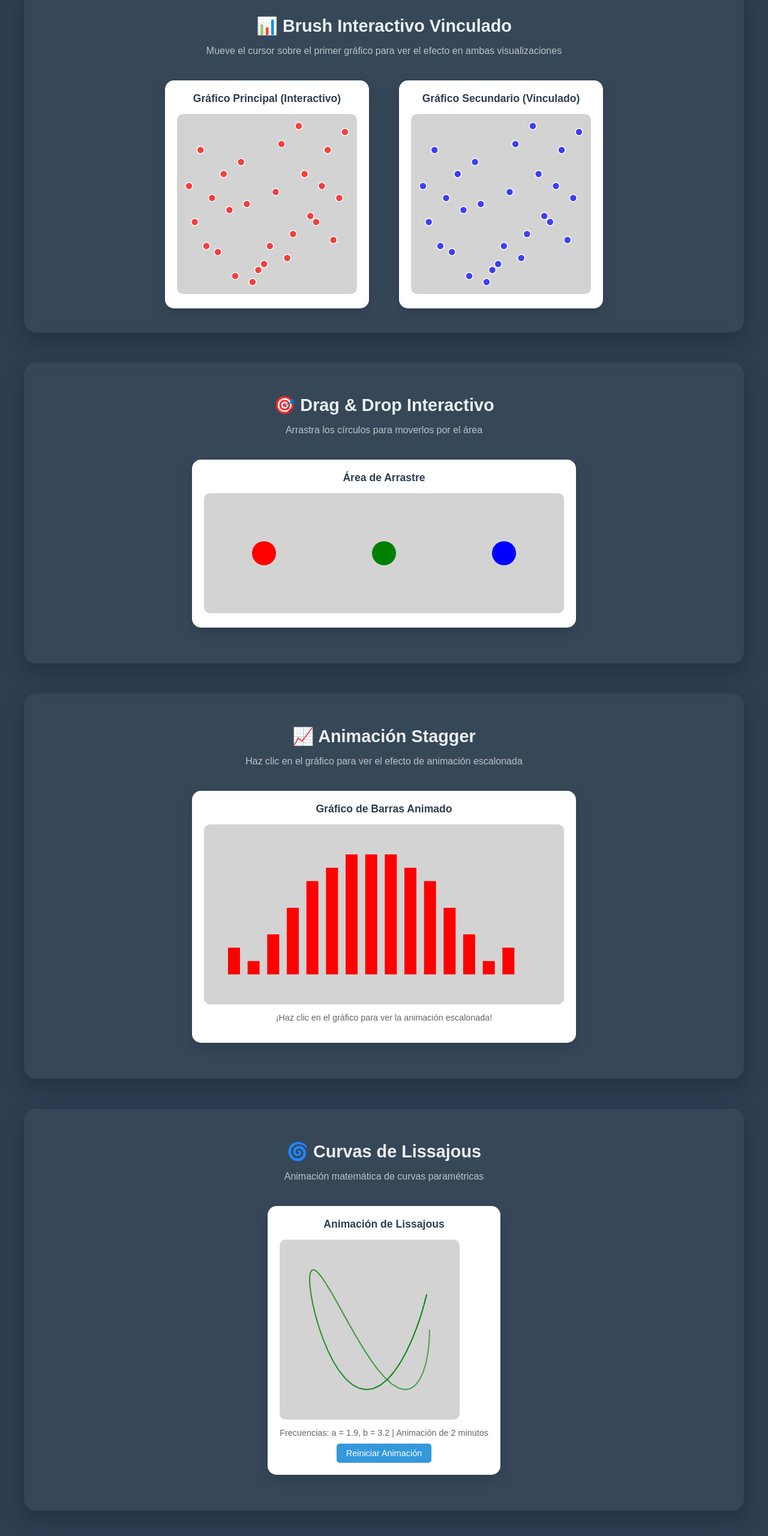
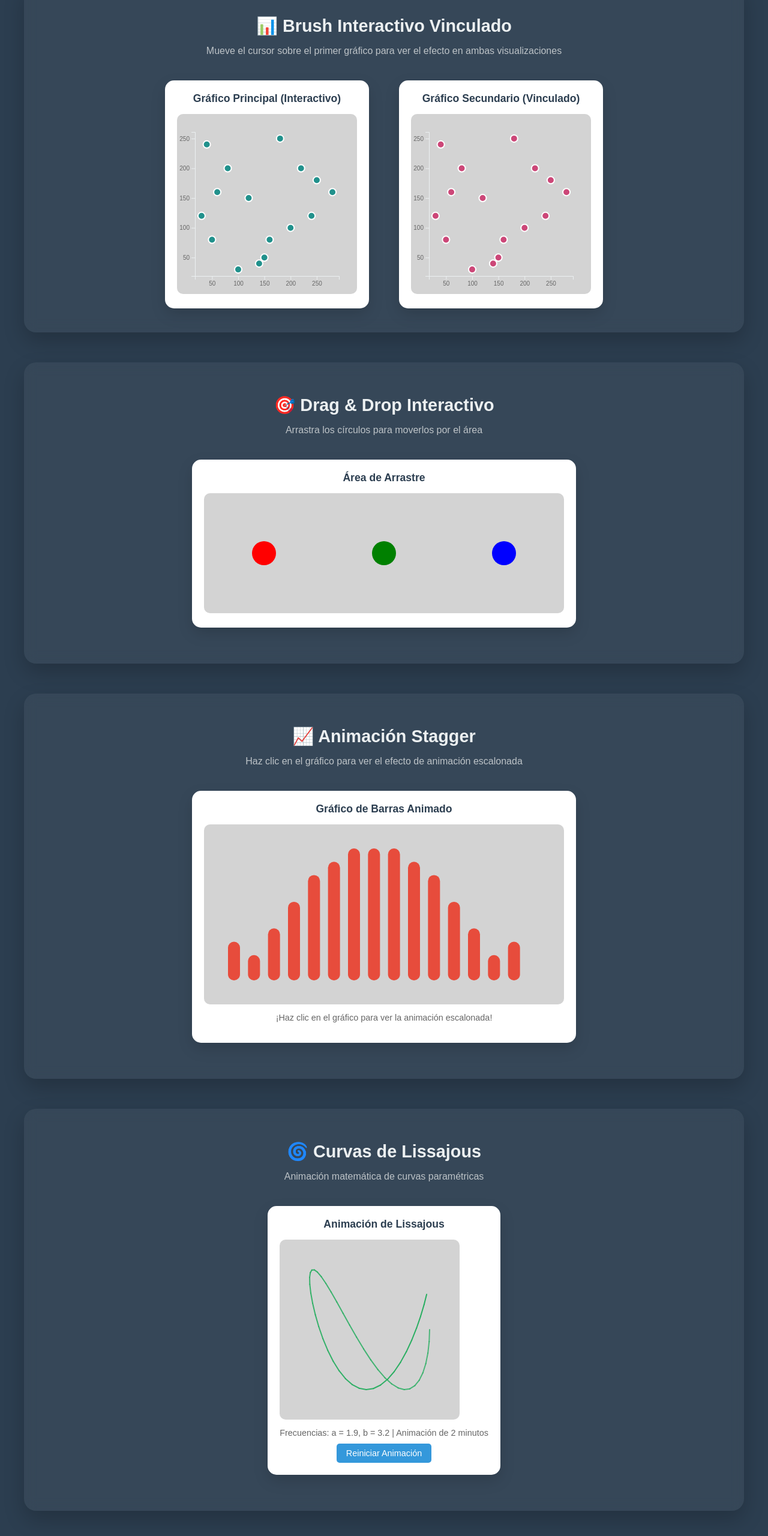
Before and after one commit to AlanVAal/Primer-informe-D3, a plain HTML site: page index.html in a window 1280 px wide. Shown: the part 945-3505 px from the top of the page at 60% size. Drawn offline with nearby package versions, Linux system fonts and the light colour scheme; animation ran at ten frames a second.

Commit message:
Update index.html

```diff
--- a/index.html
+++ b/index.html
@@ -137,7 +137,6 @@
             }
         }
     </style>
-    <script src="https://d3js.org/d3.v7.min.js"></script>
 </head>
 <body>
     <div class="container">
@@ -239,6 +238,7 @@
         </div>
     </div>
 
+    <script src="https://d3js.org/d3.v7.min.js"></script>
     <script>
         // ============== VISUALIZACIÓN 1: EFECTO DE FUEGO ==============
         function initFireEffect() {
@@ -252,7 +252,6 @@
 
             let lastPosition = [0, 0];
             let lastTime = Date.now();
-            let fireParticles = [];
 
             function createFireParticle(x, y, intensity) {
                 const particle = svg.append('circle')
@@ -271,8 +270,6 @@
                     .on('end', function() {
                         particle.remove();
                     });
-
-                fireParticles.push(particle);
             }
 
             svg.on('mousemove', function(event) {
@@ -285,8 +282,8 @@
                 const deltaTime = currentTime - lastTime;
                 const speed = distance / (deltaTime || 1);
 
-                txt.attr('x', 18 + pt[0])
-                   .attr('y', 6 + pt[1])
+                txt.attr('x', Math.min(pt[0] + 10, 380))
+                   .attr('y', Math.max(pt[1] - 10, 20))
                    .text('🔥 (' + Math.round(pt[0]) + ',' + Math.round(pt[1]) + ') Velocidad: ' + speed.toFixed(1));
 
                 const speedThreshold = 1.5;
@@ -308,93 +305,115 @@
             });
         }
 
-        // ============== VISUALIZACIÓN 2: BRUSH INTERACTIVO (CORREGIDA) ==============
+        // ============== VISUALIZACIÓN 2: BRUSH INTERACTIVO ==============
         function initBrushVisualization() {
-            // Datos de ejemplo
             const data = [
                 {'A': 50, 'B': 80}, {'A': 120, 'B': 150}, {'A': 200, 'B': 100}, {'A': 80, 'B': 200},
                 {'A': 150, 'B': 50}, {'A': 250, 'B': 180}, {'A': 30, 'B': 120}, {'A': 180, 'B': 250},
                 {'A': 100, 'B': 30}, {'A': 220, 'B': 200}, {'A': 60, 'B': 160}, {'A': 160, 'B': 80},
-                {'A': 240, 'B': 120}, {'A': 40, 'B': 240}, {'A': 140, 'B': 40}, {'A': 280, 'B': 160},
-                {'A': 20, 'B': 180}, {'A': 190, 'B': 60}, {'A': 110, 'B': 220}, {'A': 270, 'B': 90},
-                {'A': 90, 'B': 140}, {'A': 210, 'B': 280}, {'A': 130, 'B': 20}, {'A': 260, 'B': 240},
-                {'A': 70, 'B': 70}, {'A': 170, 'B': 170}, {'A': 230, 'B': 130}, {'A': 290, 'B': 270}
+                {'A': 240, 'B': 120}, {'A': 40, 'B': 240}, {'A': 140, 'B': 40}, {'A': 280, 'B': 160}
             ];
 
-            function makeBrush() {
             const svg1 = d3.select("#brush1");
             const svg2 = d3.select("#brush2");
 
-                // Configurar dimensiones
-                const margin = {top: 20, right: 20, bottom: 20, left: 20};
+            // Ajustar márgenes para dar más espacio a los puntos
+            const margin = {top: 30, right: 30, bottom: 30, left: 30};
             const width = 300 - margin.left - margin.right;
             const height = 300 - margin.top - margin.bottom;
 
-                // Limpiar SVGs
             svg1.selectAll("*").remove();
             svg2.selectAll("*").remove();
 
-                // Crear grupos
             const g1 = svg1.append("g").attr("transform", `translate(${margin.left},${margin.top})`);
             const g2 = svg2.append("g").attr("transform", `translate(${margin.left},${margin.top})`);
 
-                // Escalas de posicionamiento
+            // Calcular el dominio real de los datos para asegurar que todos los puntos sean visibles
+            const xExtent = d3.extent(data, d => d.A);
+            const yExtent = d3.extent(data, d => d.B);
+
+            // Agregar un pequeño padding a los dominios
+            const xPadding = (xExtent[1] - xExtent[0]) * 0.05;
+            const yPadding = (yExtent[1] - yExtent[0]) * 0.05;
+
             const xScale = d3.scaleLinear()
-                    .domain(d3.extent(data, d => d.A))
+                .domain([xExtent[0] - xPadding, xExtent[1] + xPadding])
                 .range([0, width]);
 
             const yScale = d3.scaleLinear()
-                    .domain(d3.extent(data, d => d.B))
+                .domain([yExtent[0] - yPadding, yExtent[1] + yPadding])
                 .range([height, 0]);
 
-                // Escalas de color corregidas
-                const sc1 = d3.scaleLinear()
-                    .domain([0, 50, 100])
-                    .range(["lime", "yellow", "red"]);
+            const sc1 = d3.scaleSequential(d3.interpolateViridis).domain([0, 200]);
+            const sc2 = d3.scaleSequential(d3.interpolatePlasma).domain([0, 200]);
 
-                const sc2 = d3.scaleLinear()
-                    .domain([0, 50, 100])
-                    .range(["lime", "yellow", "blue"]);
+            // Agregar ejes para mejor visualización
+            const xAxis = d3.axisBottom(xScale).ticks(5);
+            const yAxis = d3.axisLeft(yScale).ticks(5);
 
-                const cs1 = drawCircles(g1, data, d => xScale(d.A), d => yScale(d.B), sc1);
-                const cs2 = drawCircles(g2, data, d => xScale(d.A), d => yScale(d.B), sc2);
+            g1.append("g")
+                .attr("transform", `translate(0,${height})`)
+                .call(xAxis)
+                .selectAll("text")
+                .style("font-size", "10px")
+                .style("fill", "#666");
 
-                svg1.call(installHandlers, data, cs1, cs2, sc1, sc2, xScale, yScale, margin);
-            }
+            g1.append("g")
+                .call(yAxis)
+                .selectAll("text")
+                .style("font-size", "10px")
+                .style("fill", "#666");
 
-            function drawCircles(svg, data, accX, accY, sc) {
-                const color = sc(100); // Color inicial
-                return svg.selectAll("circle")
+            g2.append("g")
+                .attr("transform", `translate(0,${height})`)
+                .call(xAxis)
+                .selectAll("text")
+                .style("font-size", "10px")
+                .style("fill", "#666");
+
+            g2.append("g")
+                .call(yAxis)
+                .selectAll("text")
+                .style("font-size", "10px")
+                .style("fill", "#666");
+
+            const cs1 = g1.selectAll("circle")
                 .data(data)
                 .enter()
                 .append("circle")
                 .attr("r", 6)
-                    .attr("cx", accX)
-                    .attr("cy", accY)
-                    .attr("fill", color)
-                    .attr("fill-opacity", 0.7)
+                .attr("cx", d => xScale(d.A))
+                .attr("cy", d => yScale(d.B))
+                .attr("fill", sc1(100))
                 .attr("stroke", "white")
-                    .attr("stroke-width", 1.5)
-                    .style("transition", "fill 0.2s ease");
-            }
+                .attr("stroke-width", 2);
 
-            function installHandlers(svg, data, cs1, cs2, sc1, sc2, xScale, yScale, margin) {
-                svg.style("cursor", "crosshair")
+            const cs2 = g2.selectAll("circle")
+                .data(data)
+                .enter()
+                .append("circle")
+                .attr("r", 6)
+                .attr("cx", d => xScale(d.A))
+                .attr("cy", d => yScale(d.B))
+                .attr("fill", sc2(100))
+                .attr("stroke", "white")
+                .attr("stroke-width", 2);
+
+            svg1.style("cursor", "crosshair")
                 .on("mousemove", function(event) {
                     const pt = d3.pointer(event, this);
-                        // Ajustar por el margen
                     const adjustedX = pt[0] - margin.left;
                     const adjustedY = pt[1] - margin.top;
 
                     cs1.attr("fill", function(d, i) {
                         const cx = xScale(d.A);
                         const cy = yScale(d.B);
-                            const r = Math.hypot(adjustedX - cx, adjustedY - cy);
+                        const r = Math.sqrt((adjustedX - cx) ** 2 + (adjustedY - cy) ** 2);
                         data[i]["r"] = r;
-                            return sc1(r);
+                        return sc1(Math.min(r, 200));
                     });
 
-                        cs2.attr("fill", (d, i) => sc2(data[i]["r"]));
+                    cs2.attr("fill", (d, i) => sc2(Math.min(data[i]["r"] || 100, 200)));
                 })
                 .on("mouseleave", function() {
                     cs1.attr("fill", sc1(100));
@@ -402,25 +421,21 @@
                 });
         }
 
-            makeBrush();
-        }
-
         // ============== VISUALIZACIÓN 3: DRAG & DROP ==============
         function initDragDrop() {
-            let widget = undefined, color = undefined;
+            let originalColor = undefined;
 
             const drag = d3.drag()
                 .on("start", function(event, d) {
-                    color = d3.select(this).attr("fill");
-                    widget = d3.select(this).attr("fill", "lime");
+                    originalColor = d3.select(this).attr("fill");
+                    d3.select(this).attr("fill", "lime");
                     d3.select("#dragdrop").style("cursor", "grabbing");
                 })
                 .on("drag", function(event, d) {
-                    widget.attr("cx", event.x).attr("cy", event.y);
+                    d3.select(this).attr("cx", event.x).attr("cy", event.y);
                 })
                 .on("end", function(event, d) {
-                    widget.attr("fill", color);
-                    widget = undefined;
+                    d3.select(this).attr("fill", originalColor);
                     d3.select("#dragdrop").style("cursor", "grab");
                 });
 
@@ -433,19 +448,19 @@
         function initStaggerAnimation() {
             let ds1 = [2, 1, 3, 5, 7, 8, 9, 9, 9, 8, 7, 5, 3, 1, 2];
             let ds2 = [8, 9, 8, 7, 5, 3, 2, 1, 2, 3, 5, 7, 8, 9, 8];
-            const n = ds1.length;
-            const mx = d3.max(d3.merge([ds1, ds2]));
+            const mx = Math.max(...ds1, ...ds2);
             const svg = d3.select("#stagger");
 
-            const scX = d3.scaleLinear().domain([0, n]).range([50, 540]);
+            const scX = d3.scaleLinear().domain([0, ds1.length]).range([50, 550]);
             const scY = d3.scaleLinear().domain([0, mx]).range([250, 50]);
 
             svg.selectAll("line")
                 .data(ds1)
                 .enter()
                 .append("line")
-                .attr("stroke", "red")
+                .attr("stroke", "#e74c3c")
                 .attr("stroke-width", 20)
+                .attr("stroke-linecap", "round")
                 .attr("x1", (d, i) => scX(i))
                 .attr("y1", scY(0))
                 .attr("x2", (d, i) => scX(i))
@@ -456,9 +471,11 @@
                 svg.selectAll("line")
                     .data(ds1)
                     .transition()
-                    .duration(1000)
-                    .delay((d, i) => 200 * i)
-                    .attr("y2", d => scY(d));
+                    .duration(800)
+                    .delay((d, i) => i * 100)
+                    .ease(d3.easeBounceOut)
+                    .attr("y2", d => scY(d))
+                    .attr("stroke", ds1 === ds2 ? "#27ae60" : "#e74c3c");
             });
         }
 
@@ -475,36 +492,42 @@
                 svg.selectAll("*").remove();
 
                 const a = 1.9, b = 3.2;
+                const centerX = 150, centerY = 150, radius = 100;
                 let phi, omega = 2 * Math.PI / 10000;
 
-                let crrX = 150 + 100, crrY = 150 + 0;
+                let crrX = centerX + radius;
+                let crrY = centerY;
                 let prvX = crrX, prvY = crrY;
 
                 currentTimer = d3.timer(function(t) {
                     phi = omega * t;
 
-                    crrX = 150 + 100 * Math.cos(a * phi);
-                    crrY = 150 + 100 * Math.sin(b * phi);
+                    crrX = centerX + radius * Math.cos(a * phi);
+                    crrY = centerY + radius * Math.sin(b * phi);
 
                     svg.selectAll("line")
                         .each(function() {
                             if (!this.bogus_opacity) this.bogus_opacity = 1.0;
-                            this.bogus_opacity *= 0.99;
+                            this.bogus_opacity *= 0.995;
                         })
                         .attr("stroke-opacity", function() { return this.bogus_opacity; })
                         .filter(function() { return this.bogus_opacity < 0.05; })
                         .remove();
 
+                    if (Math.abs(crrX - prvX) > 0.1 || Math.abs(crrY - prvY) > 0.1) {
                         svg.append("line")
                             .each(function() { this.bogus_opacity = 1.0; })
                             .attr("x1", prvX).attr("y1", prvY)
                             .attr("x2", crrX).attr("y2", crrY)
-                        .attr("stroke", "green").attr("stroke-width", 2);
+                            .attr("stroke", "#27ae60")
+                            .attr("stroke-width", 2)
+                            .attr("stroke-linecap", "round");
+                    }
 
                     prvX = crrX;
                     prvY = crrY;
 
-                    if (t > 120e3) {
+                    if (t > 120000) {
                         currentTimer.stop();
                         currentTimer = null;
                     }
@@ -512,11 +535,23 @@
             }
 
             makeLissajous();
-            document.getElementById('restartBtn').addEventListener('click', makeLissajous);
+
+            // Usar addEventListener en lugar de onclick
+            const restartBtn = document.getElementById('restartBtn');
+            if (restartBtn) {
+                restartBtn.addEventListener('click', makeLissajous);
+            }
         }
 
         // ============== INICIALIZACIÓN ==============
-        document.addEventListener('DOMContentLoaded', function() {
+        // Esperar a que D3 se cargue completamente
+        function initializeAll() {
+            if (typeof d3 === 'undefined') {
+                setTimeout(initializeAll, 100);
+                return;
+            }
+
+            try {
                 initFireEffect();
                 initBrushVisualization();
                 initDragDrop();
@@ -524,7 +559,17 @@
                 initLissajous();
 
                 console.log("🎨 Todas las visualizaciones D3.js inicializadas correctamente - Alan Valbuena");
-        });
+            } catch (error) {
+                console.error("Error al inicializar visualizaciones:", error);
+            }
+        }
+
+        // Inicializar cuando el DOM esté listo
+        if (document.readyState === 'loading') {
+            document.addEventListener('DOMContentLoaded', initializeAll);
+        } else {
+            initializeAll();
+        }
     </script>
 </body>
 </html>
```
Lines whose indentation alone changed are shown as unchanged.
